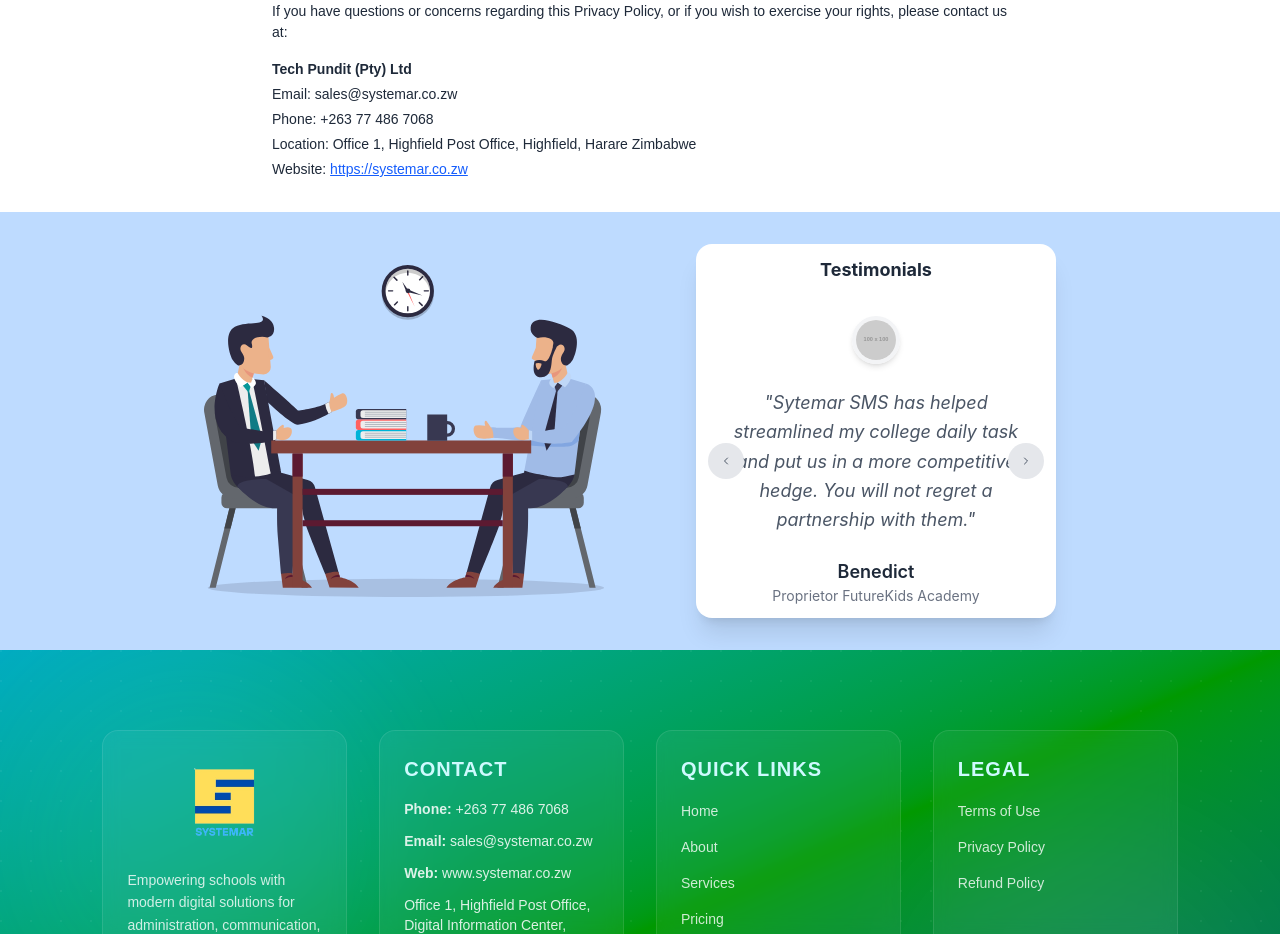
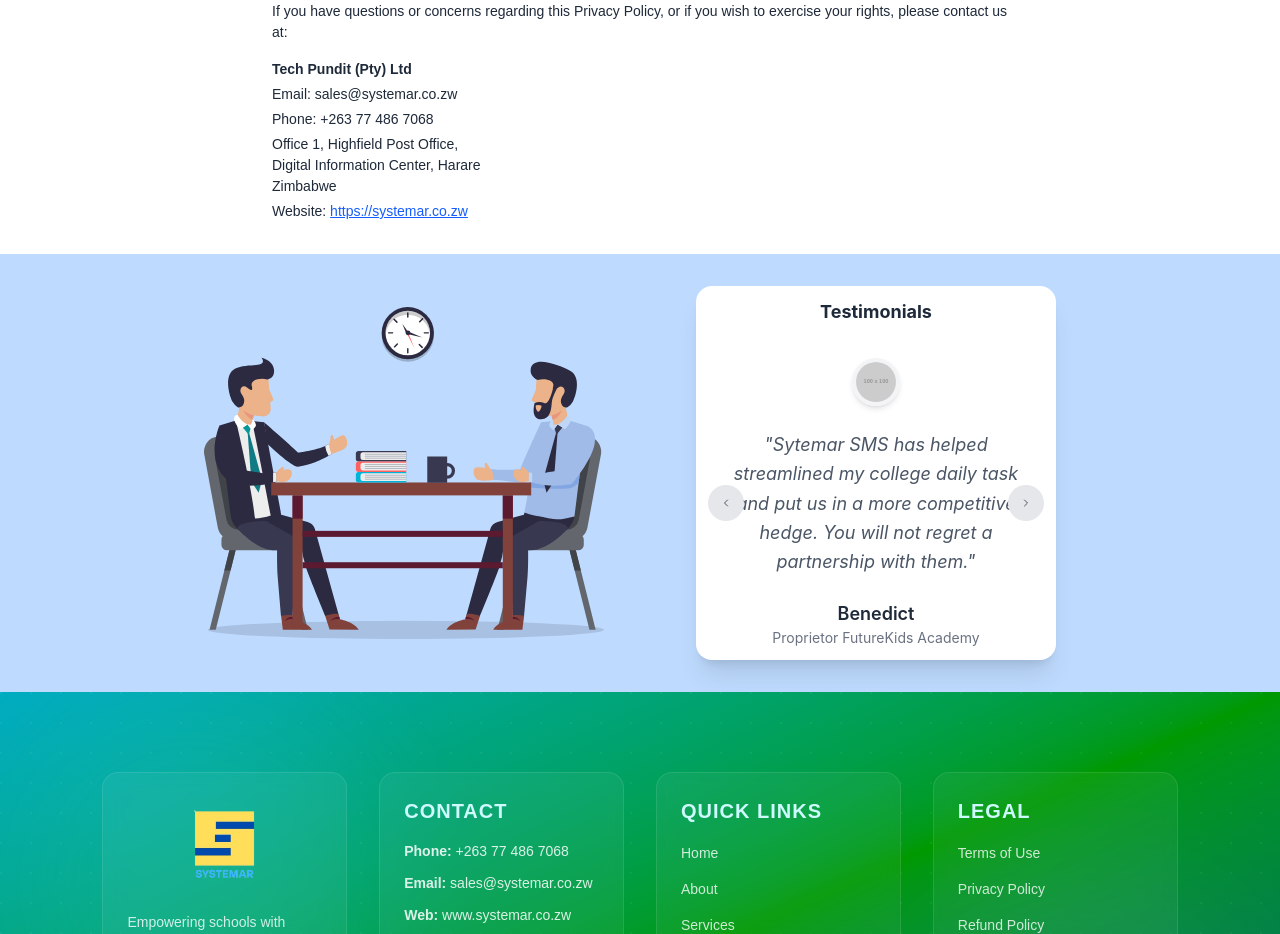
Before and after one commit to djacmarg/systemar.co.zw, a Next.js app: page /privacy-policy in a window 1280 px wide. Shown: the part 1760-2694 px from the top of the page. Built offline with nearby package versions, Linux system fonts and the light colour scheme.

Commit message:
correction of contact details

```diff
--- a/app/(pages)/privacy-policy/page.jsx
+++ b/app/(pages)/privacy-policy/page.jsx
@@ -185,9 +185,11 @@
           <p>Email: sales@systemar.co.zw</p>
           <p>Phone: +263 77 486 7068</p>
           <p>
-            Location: Office 1, Highfield Post Office,
-Highfield, Harare
-Zimbabwe
+           Office 1, Highfield Post Office,
+            <br />
+            Digital Information Center, Harare
+            <br />
+            Zimbabwe
           </p>
           <p>
             Website:{" "}
--- a/components/WhatsAppChat.jsx
+++ b/components/WhatsAppChat.jsx
@@ -5,7 +5,7 @@
 
 export default function WhatsAppChat() {
   const [isOpen, setIsOpen] = useState(false);
-  const phoneNumber = "263712540530"; // Replace with your WhatsApp phone number
+  const phoneNumber = "263774867068"; // Replace with your WhatsApp phone number
   const whatsappMessage = "Hello! I have a question about your services."; // Default message
   const toggleChat = () => setIsOpen(!isOpen);
   return (
@@ -28,7 +28,7 @@
             Safe time, work smart! Chat with us now!
           </p>
           <a
-            href="https://web.whatsapp.com/send?phone=263774867068&text=Hello SYSTEMAR"
+            href="https://web.whatsapp.com/send?phone=263774867068&text=Hello SYSTEMAR SMS"
             target="_blank"
             className="w-full mt-4 inline-block bg-emerald-700 text-white text-center p-2 rounded-md hover:bg-green-600 transition-colors"
           >
```
